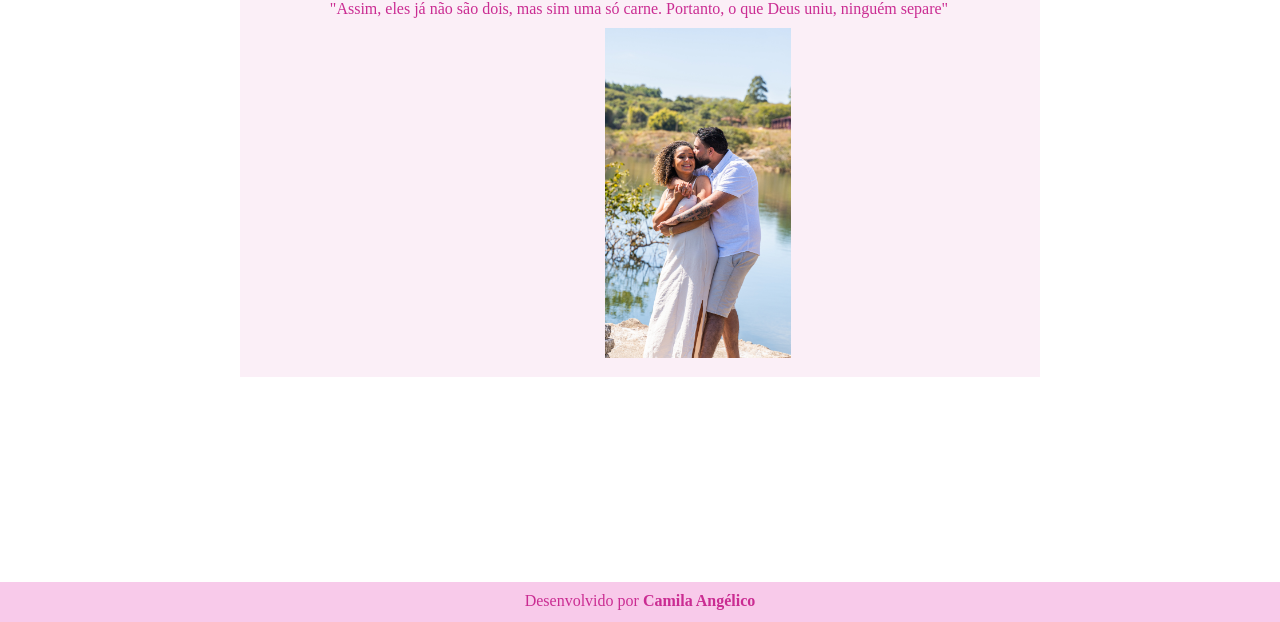
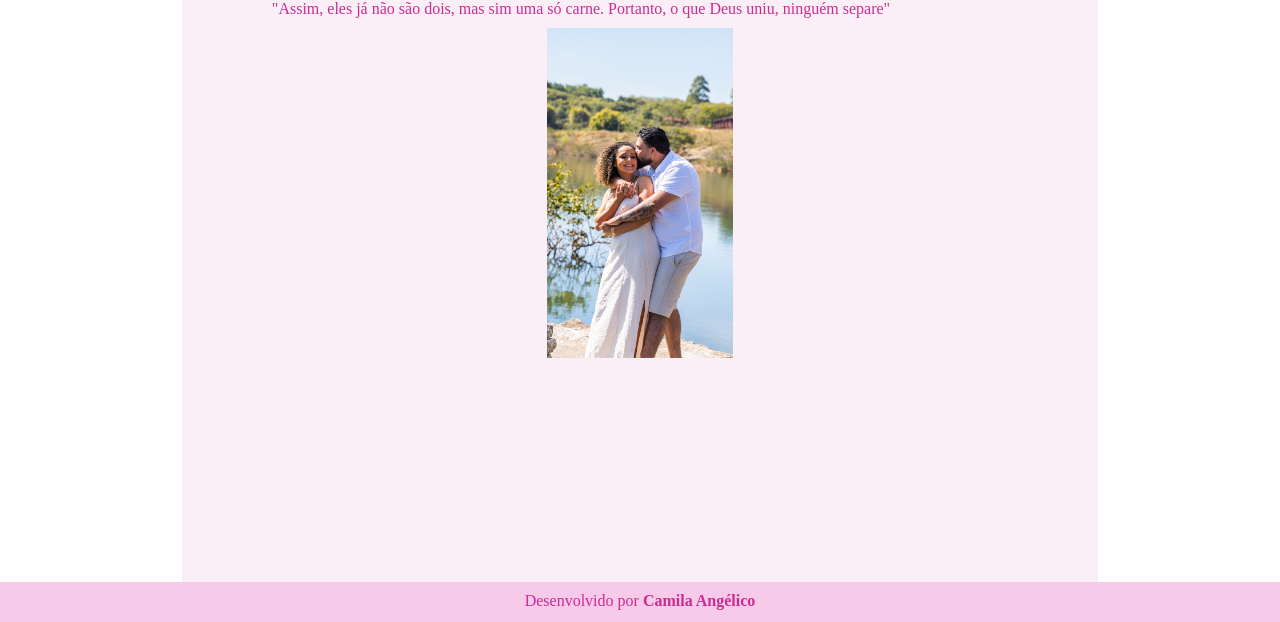
Before and after one commit to camilaangelico/casamento, a plain HTML site: page casal.html in a window 1280 px wide. Shown: the part 178-800 px from the top of the page. Drawn offline with Linux system fonts and the light colour scheme; a web font is replaced by a local one.

Commit message:
correções css

```diff
--- a/style.css
+++ b/style.css
@@ -68,20 +68,18 @@ header nav a:hover{
 }
 
 main{
-    min-width: 280px;
-    max-width: 800px;
-    min-height: 70vh;
-    max-height: 100vh;
     text-align: center;
     margin: auto;
     flex: 1;
+    display: flex;
+    align-items: stretch;
 }
 
 .bloco{
     padding: 10px;
     background-color: var(--cor3);
+    min-width: 290px;
     width: 70vw;
-    max-height: 73vh;
 }
 
 .images img{
```
